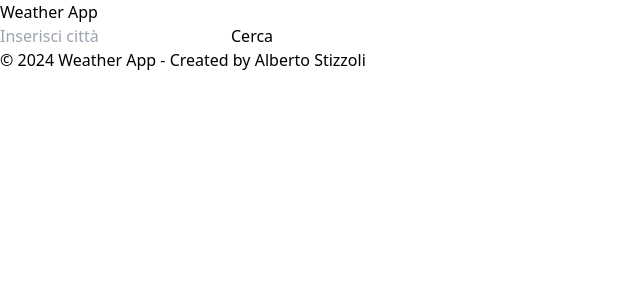
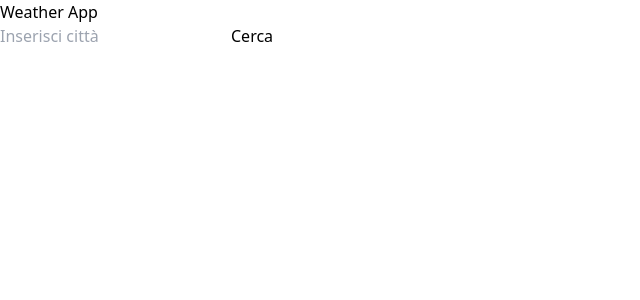
Before and after one commit to albertostizzoli/react-weatherapp, a React (Vite) app: page / in a window 1280 px wide. Shown: the top 300 px of the page, without its empty margins (0-640 px from the left). Built offline with nearby package versions, Linux system fonts and the light colour scheme; no server answers.

Commit message:
delete footer and delete comments on template

```diff
--- a/src/App.jsx
+++ b/src/App.jsx
@@ -5,7 +5,7 @@ import { WeatherProvider, useWeather } from "./context/WeatherContext";
 import Header from "./components/Header";
 import WeatherDetails from "./components/WeatherDetails";
 import ForecastList from "./components/ForecastList";
-import Footer from "./components/Footer";
+
 
 // Componente principale che visualizza l'applicazione meteo
 const MainApp = () => {
@@ -53,7 +53,6 @@ const MainApp = () => {
           </>
         )}
       </div>
-      <Footer />
     </div>
   );
 };
--- a/src/components/Footer.jsx
+++ /dev/null
@@ -1,12 +0,0 @@
-import React from "react";
-
-const Footer = () => {
-
-    return (
-        <footer className="w-full bg-gray-800 py-4 text-center text-gray-300">
-            <p>&copy; {new Date().getFullYear()} Weather App - Created by Alberto Stizzoli</p>
-        </footer>
-    );
-};
-
-export default Footer;
```
Also changed, not shown: src/components/ForecastList.jsx (+0 -13 lines), src/components/WeatherDetails.jsx (+0 -10 lines).
